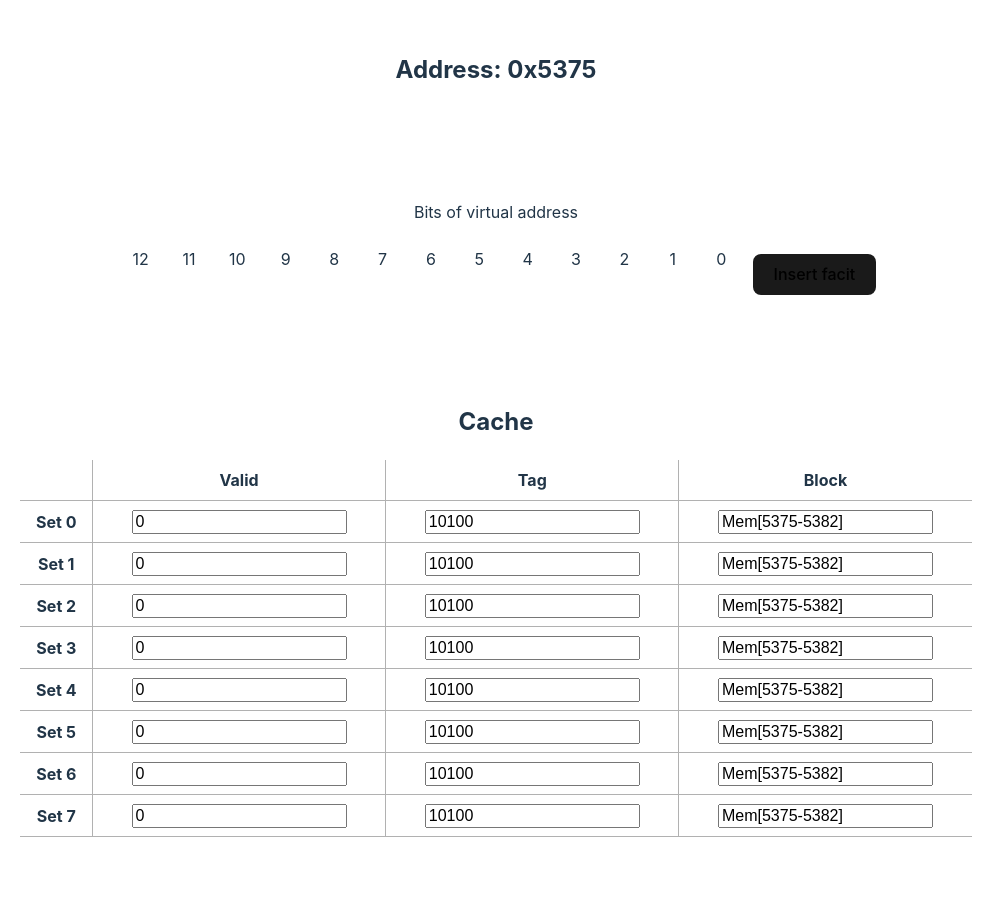
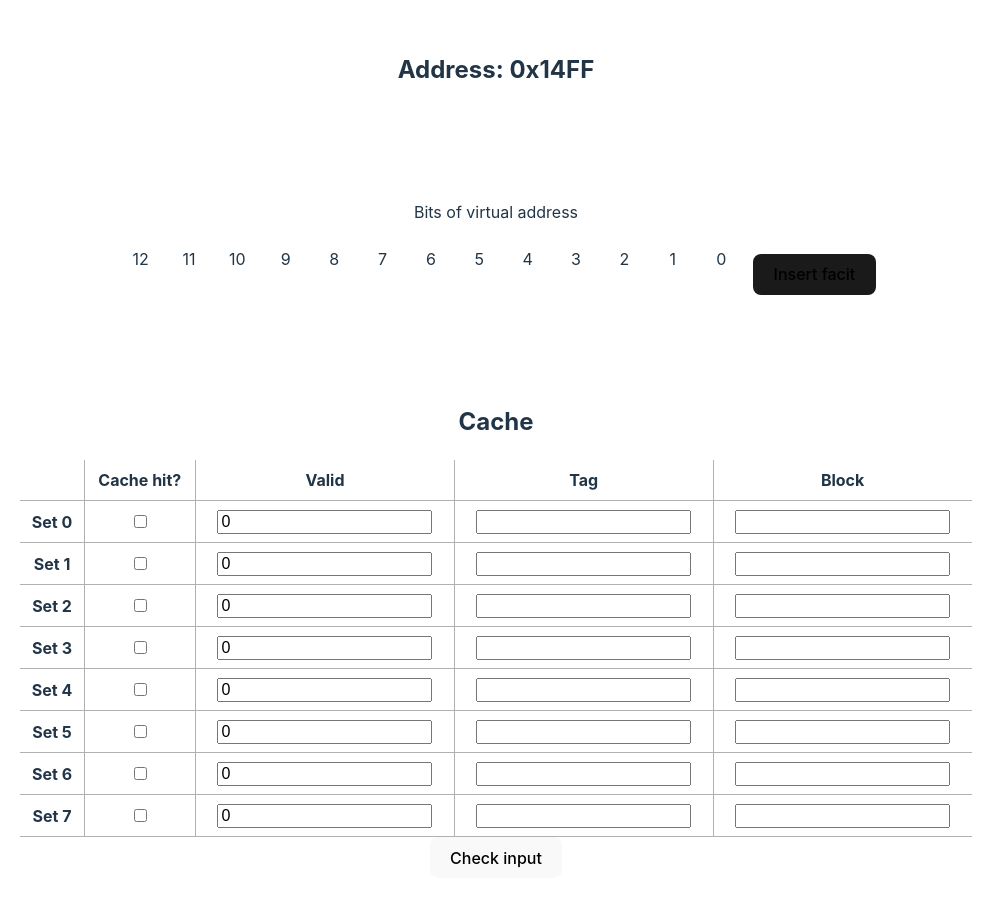
Before and after one commit to MahmoodSeoud/cache-hit-miss, a React (Vite) app: page / in a window 1280 px wide. Shown: the top 906 px of the page, without its empty margins (144-1125 px from the left). Before the commit the page ends 869 px from the top, so only its background shows below. Built offline with nearby package versions, Linux system fonts and the light colour scheme.

Commit message:
inputFields wip

```diff
--- a/src/App.tsx
+++ b/src/App.tsx
@@ -1,17 +1,16 @@
 import { useEffect, useState } from 'react'
-import Cache_table, { CACHE_TABLE_ENTRY } from './components/Cache_table/Cache_table';
+import Cache_table, { CACHE_TABLE_ENTRY, InputFields } from './components/Cache_table/Cache_table';
 import './App.css'
 import './components/Cache_table/Cache_table.css'
 
 
 export const InputFieldsMap = {
   VirtualAddress: 'VirtualAddress',
-  BOffset: 'BOffset',
+  Offset: 'Offset',
   Index: 'Index',
   Tag: 'Tag',
   Valid: 'Valid',
   Hit: 'Hit',
-  Miss: 'Miss'
 } as const;
 
 const baseConversionMap = {
@@ -35,10 +34,7 @@ const bitMap = {
 export type BaseConversion = typeof baseConversionMap[keyof typeof baseConversionMap];
 export type AddressPrefix = typeof addressPrefixMap[keyof typeof addressPrefixMap];
 export type InputField = typeof InputFieldsMap[keyof typeof InputFieldsMap];
-export type Result = Pick<typeof InputFieldsMap, 'Miss' |
-  'Hit'>[keyof Pick<typeof InputFieldsMap, 'Miss' |
-    'Hit'>];
-
+export type Result = Pick<typeof InputFieldsMap, 'Hit'>[keyof Pick<typeof InputFieldsMap, 'Hit'>];
 export type Bit = typeof bitMap[keyof typeof bitMap];
 
 /**
@@ -59,27 +55,6 @@ export function createRandomNumber(a: number, b: number): number {
 
 
 /**
- * Generates a unique number that is not equal to the provided number.
- *
- * @param {number} fromNum - The number that the generated number should not be equal to.
- * @param {number} size - The bit length of the number to generate.
- * @returns {number} - A unique number that is not equal to fromNum.
- */
-function createUniqe(fromNum: number, size: number): number {
-  // A random address is able to be created to be the actual tag of the virtual
-  // address, We have to check for that.
-  let unique = createRandomNumber(0, createRandomNumberWith(size))
-  // Check if the tag already exists in the TLB table
-  while (unique === fromNum) {
-
-    unique = createRandomNumber(0, createRandomNumberWith(size))
-  }
-
-  return unique;
-}
-
-
-/**
  * Generates a random number of TLB sets.
  *
  * @returns {number} - A random number of TLB sets, which is a power of 2.
@@ -92,18 +67,14 @@ function generateIndex(): number {
 function createTableEntry<TObj extends CACHE_TABLE_ENTRY>(entry: TObj, address: number, tag_bits: string): TObj {
   const valid: Bit = 0;
 
-  // create unique TLBT address
-  const tag: number = Number('0b' + tag_bits)
-
-  const block: string = `Mem[${address}-${address+7}]` // TODO: Find the correct block
 
   let newEntry: TObj;
 
   newEntry = {
     ...entry,
-    tag,
-    block,
-    valid
+    valid,
+    tag: null,
+    block: null
   };
 
   return newEntry;
@@ -145,20 +116,45 @@ function App() {
   const [addressInBits, setAddressInBits] = useState([...address.toString(2)]);
   const deepCopy = JSON.parse(JSON.stringify(addressInBits));
 
-  const [bOffset_bits, setbOffset_bits] = useState(addressInBits.splice(-offset).join(''));
-  const [index_bits, setIndex_bits] = useState(addressInBits.splice(-index).join(''));
-  const [tag_bits, setTag_bits] = useState(addressInBits.join(''));
+  const [offSet_bits, setOffset_bits] = useState(deepCopy.splice(-offset).join(''));
+  const [index_bits, setIndex_bits] = useState(deepCopy.splice(-index).join(''));
+  const [tag_bits, setTag_bits] = useState(deepCopy.join(''));
   const [tag, setTag] = useState<number>(tag_bits.length);
 
   const [isMouseDown, setIsMouseDown] = useState(false);
 
 
-  const cache_table = createTableEntries<CACHE_TABLE_ENTRY>(sets, {
-    tag: 0,
-    valid: 0,
-    block: 'FERO'
-  },
-    address, tag_bits);
+  // TODO: maybe look int making these to state variables
+  const [cacheEntries, setCacheEntries] = useState<CACHE_TABLE_ENTRY[][]>(createTableEntries<CACHE_TABLE_ENTRY>(sets, { tag: 0, block: '', valid: 0 }, address, tag_bits));
+  const [facitEntries, setFacitEntries] = useState<CACHE_TABLE_ENTRY[][]>(JSON.parse(JSON.stringify(cacheEntries)));
+
+
+  useEffect(() => {
+
+    setCacheEntries(createTableEntries<CACHE_TABLE_ENTRY>(sets, { tag: 0, block: '', valid: 0 }, address, tag_bits));
+    setFacitEntries(JSON.parse(JSON.stringify(cacheEntries)));
+    // Caculate the facit
+    const tag: number = Number('0b' + tag_bits)
+    const block: string = `Mem[${address}-${address + 7}]`
+
+    const cache_hit = facitEntries[index][0].valid === 1;
+
+    if (!cache_hit) {
+      const facitEntriesCopy = JSON.parse(JSON.stringify(facitEntries));
+      facitEntriesCopy[index][0].valid = 1;
+      facitEntriesCopy[index][0].tag = tag;
+      facitEntriesCopy[index][0].block = block;
+
+      setFacitEntries(facitEntriesCopy)
+
+    } else {
+      console.log('Cache hit!')
+    }
+
+  }, [address])
+
+
+
 
   useEffect(() => {
     console.log('------------------------------')
@@ -169,10 +165,12 @@ function App() {
     console.log('offset', offset)
     console.log('index', index)
     console.log('tag', tag)
-    console.log('bOffset_bits', bOffset_bits)
+    console.log('offSet_bits', offSet_bits)
     console.log('index_bits', index_bits)
     console.log('tag_bits', tag_bits)
   })
+
+
 
   /**
     * Handles the mouse up event.
@@ -215,9 +213,13 @@ function App() {
     return Array(addressWidth).fill(null);
   }
 
+
+
+
+
   return (
     <>
-      <h2>Address: 0x{address}</h2>
+      <h2>Address: 0x{address.toString(16).toUpperCase()}</h2>
       <div className='virtual-wrapper'>
         <p>Bits of virtual address</p>
         <div className={`list-item-wrapper`}>
@@ -264,10 +266,13 @@ function App() {
       </div>
 
       <Cache_table
-        cache_entries={cache_table}
+        cacheEntries={cacheEntries}
+        setCacheEntries={setCacheEntries}
+        facit={facitEntries}
         addressPrefix={addressPrefixMap.Hexadecimal}
         baseConversion={baseConversionMap.Hexadecimal}
       />
+
     </>
   )
 }
--- a/src/components/Cache_table/Cache_table.tsx
+++ b/src/components/Cache_table/Cache_table.tsx
@@ -1,15 +1,14 @@
-import React from 'react';
-import { AddressPrefix, BaseConversion, Bit } from '../../App';
+import { AddressPrefix, BaseConversion, Bit, InputField, InputFieldsMap } from '../../App';
+import { useState, useEffect } from 'react';
 import '../table.css'
 
 export type InputFields = {
     VirtualAddress: string;
-    BOffset: string;
+    Offset: string;
     Index: string;
     Tag: string;
-    Valid: string;
+    Valid: Bit;
     Hit: Bit;
-    Miss: Bit;
 }
 
 export type CACHE_TABLE_ENTRY = {
@@ -19,15 +18,110 @@ export type CACHE_TABLE_ENTRY = {
 };
 
 type cache_tableProps = {
-    cache_entries: Array<CACHE_TABLE_ENTRY>[];
+    cacheEntries: CACHE_TABLE_ENTRY[][];
+    setCacheEntries: React.Dispatch<React.SetStateAction<CACHE_TABLE_ENTRY[][]>>;
+    facit: CACHE_TABLE_ENTRY[][];
     addressPrefix: AddressPrefix;
     baseConversion: BaseConversion;
+}
+
+/**
+ * Grabs the input element based on the classname of the input fields and appends the value together into one string.
+ *
+ * @param {string} className - The classname of the input fields to grab.
+ * @returns {string} - The appended string of input field values.
+ */
+function getElementValuesFrom(className: string): string {
+    let address = "";
+    const container = document.getElementsByClassName(className);
+
+    document.getElementById('vbit')
+    for (let i = 0; i < container.length; i++) {
+        address += (container[i] as HTMLInputElement).value;
+    }
+
+    return address;
+}
+
+
+
+function Cache_table({ cacheEntries, setCacheEntries, facit, addressPrefix, baseConversion }: cache_tableProps) {
+
+    const [inputFields, setInputFields] = useState<InputFields>({
+        VirtualAddress: '',
+        Offset: '',
+        Index: '',
+        Tag: '',
+        Valid: 0,
+        Hit: 0
+    });
+
+    function checkInput(): boolean {
+
+        return cacheEntries.every((set, i) => {
+            return set.every((entry, j) => {
+                const facitEntry = facit[i][j];
+                return entry.tag === facitEntry.tag &&
+                    entry.block === facitEntry.block &&
+                    entry.valid === facitEntry.valid;
+            });
+        });
+    }
+
+    let emptyInput: InputFields = {
+        VirtualAddress: '',
+        Offset: '',
+        Index: '',
+        Tag: '',
+        Valid: 0,
+        Hit: 0
     }
 
 
 
 
-function Cache_table({ cache_entries, addressPrefix, baseConversion }: cache_tableProps) {
+    function handleInputChange(event: React.ChangeEvent<HTMLInputElement>, fieldName: InputField): void {
+        const regexBits = /^[01]*$/; // regular expression to match only 1's and 0's
+        const regexYN = /^[YNyn]*$/; // regular expression to match only Y AND N
+        const regexHexChars = /^[0-9a-fA-F]*$/; // regular expression to match only hex characters
+        const input = event.target.value;
+
+        switch (fieldName) {
+            case InputFieldsMap.VirtualAddress:
+                if (!regexBits.test(input)) {
+                    event.target.value = '';
+                    return;
+                }
+                setInputFields((prevState: InputFields) => ({ ...prevState, [fieldName]: getElementValuesFrom("vbit-input") }));
+                //setCacheEntries((prevState: InputFields) => ({ ...prevState, [fieldName]: getElementValuesFrom("vbit-input") }));
+                break;
+
+            case InputFieldsMap.Offset:
+            case InputFieldsMap.Tag:
+                if (!regexHexChars.test(input)) {
+                    event.target.value = '';
+                    return;
+                }
+                //setCacheEntries((prevState: InputFields) => ({ ...prevState, [fieldName]: input.toLowerCase() }));
+                break;
+
+            case InputFieldsMap.Hit:
+                if (!regexYN.test(input)) {
+                    event.target.value = '';
+                    return;
+                }
+                //setCacheEntries((prevState: InputFields) => ({ ...prevState, [fieldName]: input.toUpperCase() }));
+                break;
+
+            default:
+                break;
+
+        }
+    }
+
+
+
+
     return (
         <div>
             <h2>Cache</h2>
@@ -35,52 +129,60 @@ function Cache_table({ cache_entries, addressPrefix, baseConversion }: cache_tab
                 <thead>
                     <tr>
                         <th></th>
-                        {cache_entries && cache_entries.length > 0 && cache_entries[0].map((_, s) => (
-                            <React.Fragment key={s}>
+                        <>
+                            <th>Cache hit?</th>
                             <th>Valid</th>
                             <th>Tag</th>
                             <th>Block</th>
-                            </React.Fragment >
-                        ))}
+                        </>
                     </tr>
                 </thead>
                 <tbody>
 
-                    {cache_entries && cache_entries.map((_, i) => {
+                    {cacheEntries && cacheEntries.map((_, i) => {
+
+
 
                         return (
                             <tr key={i}>
                                 <th>Set {i}</th>
-                                {cache_entries && cache_entries.length > 0 && cache_entries[0].map((_, j) => (
-                                    <React.Fragment key={j}>
+                                <>
+                                    <td>
+                                        {/* Cache hit */}
+                                        <input
+                                            type='checkbox'
+                                            onChange={(ev) => handleInputChange(ev, InputFieldsMap.Hit)}
+                                        />
+                                    </td>
                                     {/* Valid bit input */}
                                     <td>
                                         <input
                                             maxLength={1}
-                                                defaultValue={cache_entries[i][j].valid.toString()}
+                                            defaultValue={0}
+                                            onChange={(ev) => handleInputChange(ev, InputFieldsMap.Valid)}
                                         />
                                     </td>
                                     {/* Tag input */}
                                     <td>
                                         <input
-                                                defaultValue={cache_entries[i][j].tag.toString(2)}
+                                            onChange={(ev) => handleInputChange(ev, InputFieldsMap.Tag)}
                                         />
                                     </td>
-                                        {/* Block input */}
+                                    {/* Offset input */}
                                     <td>
                                         <input
-                                                defaultValue={cache_entries[i][j].block}
+                                            onChange={(ev) => handleInputChange(ev, InputFieldsMap.Offset)}
                                         />
                                     </td>
-                                    </React.Fragment >
-                                ))}
+                                </>
                             </tr>
-                        )
+                        );
                     })}
-
                 </tbody>
             </table>
-        </div>);
+            <button onClick={() => console.log("it is:", checkInput)}>Check input</button>
+        </div>
+    );
 }
 
 export default Cache_table;
```
Lines whose indentation alone changed are shown as unchanged.
